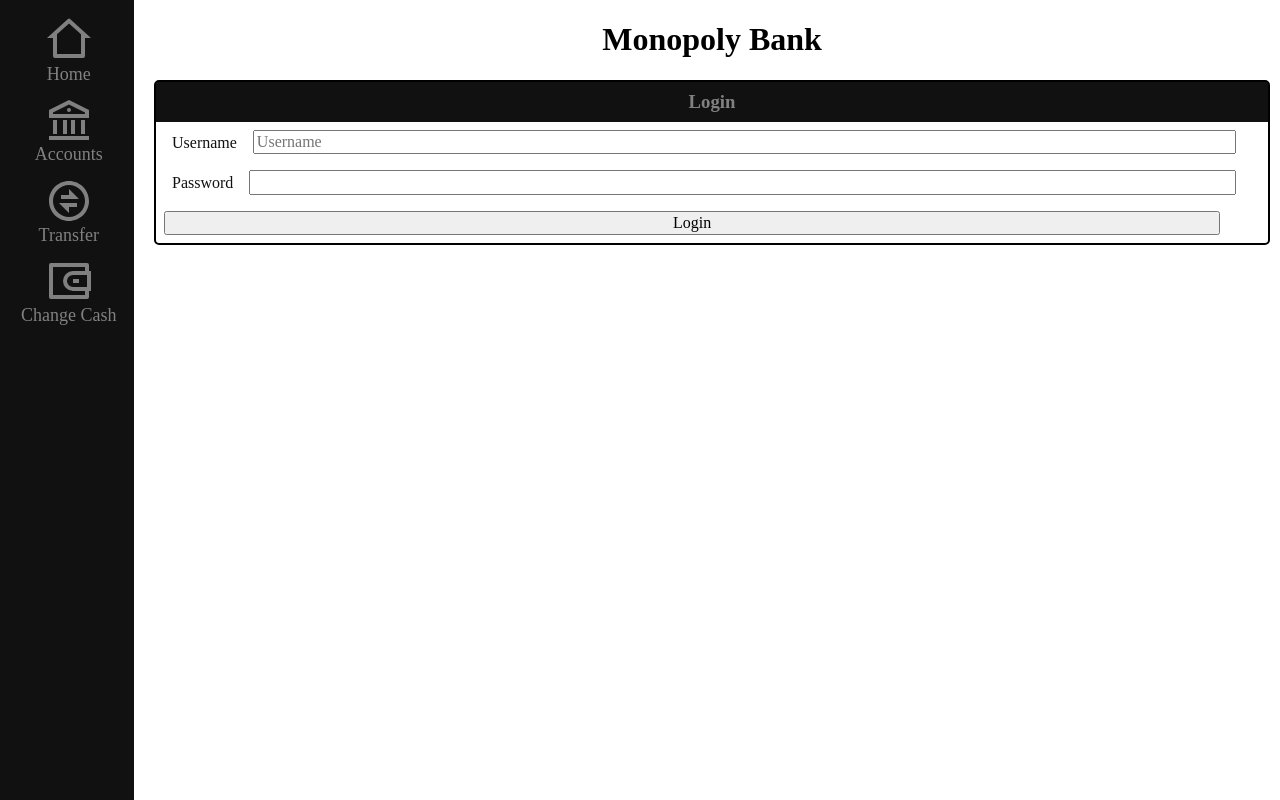
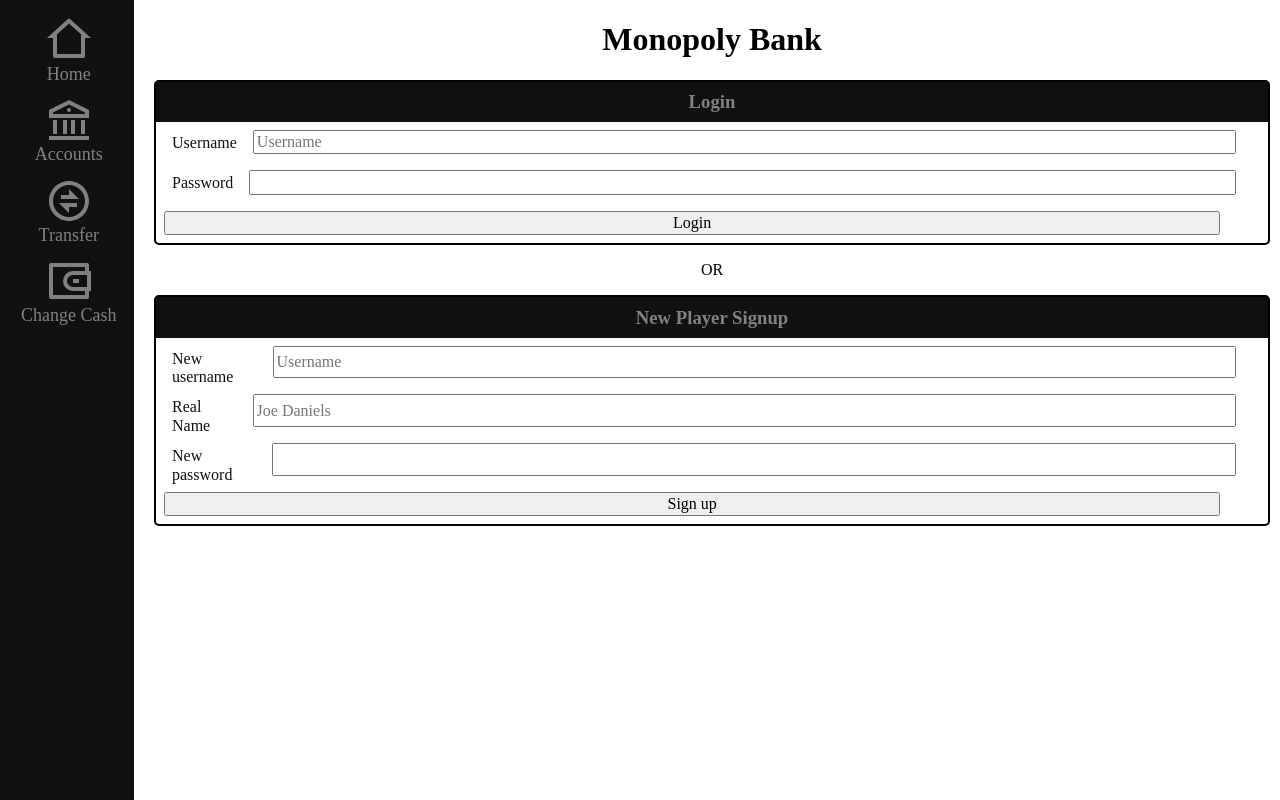
Before and after one commit to hyperdriveguy/monopoly-bank, a Flask app: page /login in a window 1280 px wide. Run offline with Flask 2, Linux system fonts and the light colour scheme; parts of the project's set-up code (start-up, migrations or seed data) failed here and were passed over.

Commit message:
Allow for user signup

```diff
--- a/server.py
+++ b/server.py
@@ -58,6 +58,17 @@ def is_safe_url(target):
     return test_url.scheme in ('http', 'https') and \
         ref_url.netloc == test_url.netloc
 
+
+def login_redirect(username, next_url):
+    login_user(username)
+    flash('Logged in successfully.')
+    # is_safe_url should check if the url is safe for redirects.
+    # See http://flask.pocoo.org/snippets/62/ for an example.
+    if not is_safe_url(next_url):
+        return abort(400)
+    return redirect(next_url or '/')
+
+
 if __name__ == '__main__':
     app = Flask(__name__)
 
@@ -95,34 +106,36 @@ if __name__ == '__main__':
 
     @app.route('/')
     def home_page():
-        flash(current_user)
+        if not current_user.is_anonymous:
+            flash(current_user)
         return render_template('home.html.jinja', urls=URLS)
 
 
     @app.route('/login', methods=['GET', 'POST'])
     def login():
         failed_login = False
-        if 'username' in request.form:
-            user = managed_accs.query(request.form['username'])
-            print(f"{request.form['username']}: {request.form['password']}")
+        if 'login-username' in request.form:
+            user = managed_accs.query(request.form['login-username'])
+            print(f"{request.form['login-username']}: {request.form['login-password']}")
             if user == 'Account does not exist.':
                 flash(user)
-            elif user.is_authenticated(request.form['password']):
+            elif user.is_authenticated(request.form['login-password']):
                 # Login and validate the user.
                 # user should be an instance of your `User` class
-                login_user(user)
-
-                flash('Logged in successfully.')
-
-                next_url = request.args.get('next')
-                # is_safe_url should check if the url is safe for redirects.
-                # See http://flask.pocoo.org/snippets/62/ for an example.
-                if not is_safe_url(next_url):
-                    return abort(400)
-                return redirect(next_url or '/')
+                return login_redirect(user, request.args.get('next'))
 
             else:
                 flash('Incorrect password')
+
+        elif 'signup-username' in request.form:
+            new_username = request.form['signup-username']
+            new_realname = request.form['signup-realname']
+            new_password = request.form['signup-password']
+            if managed_accs.new(new_username, new_realname, new_password):
+                user = managed_accs.query(new_username)
+                return login_redirect(user, request.args.get('next'))
+            else:
+                flash('Username for account already exists.')
 
         return render_template('login.html.jinja', urls=URLS)
 
--- a/templates/login.html.jinja
+++ b/templates/login.html.jinja
@@ -4,12 +4,26 @@
 <form action="" method="post" id="user-login" class="account-card">
     <h3>Login</h3>
     <div class="label-align">
-        <label for="login-username">Username</label><input type="text" id="login-username" name="username" placeholder="Username" required><br>
+        <label for="login-username">Username</label><input type="text" id="login-username" name="login-username" placeholder="Username" required><br>
     </div>
     <div class="label-align">
-        <label for="login-password">Password</label><input type="password" id="login-password" name="password" required>
+        <label for="login-password">Password</label><input type="password" id="login-password" name="login-password" required>
     </div>
     <input type="submit" value="Login">
+</form>
+<p>OR</p>
+<form action="" method="post" id="user-signup" class="account-card">
+    <h3>New Player Signup</h3>
+    <div class="label-align">
+        <label for="signup-username">New username</label><input type="text" id="signup-username" name="signup-username" placeholder="Username" required><br>
+    </div>
+    <div class="label-align">
+        <label for="signup-realname">Real Name</label><input type="text" id="signup-realname" name="signup-realname" placeholder="Joe Daniels" required><br>
+    </div>
+    <div class="label-align">
+        <label for="signup-password">New password</label><input type="password" id="signup-password" name="signup-password" required>
+    </div>
+    <input type="submit" value="Sign up">
 </form>
 {% endblock content %}
 {% block scripts %}
```
